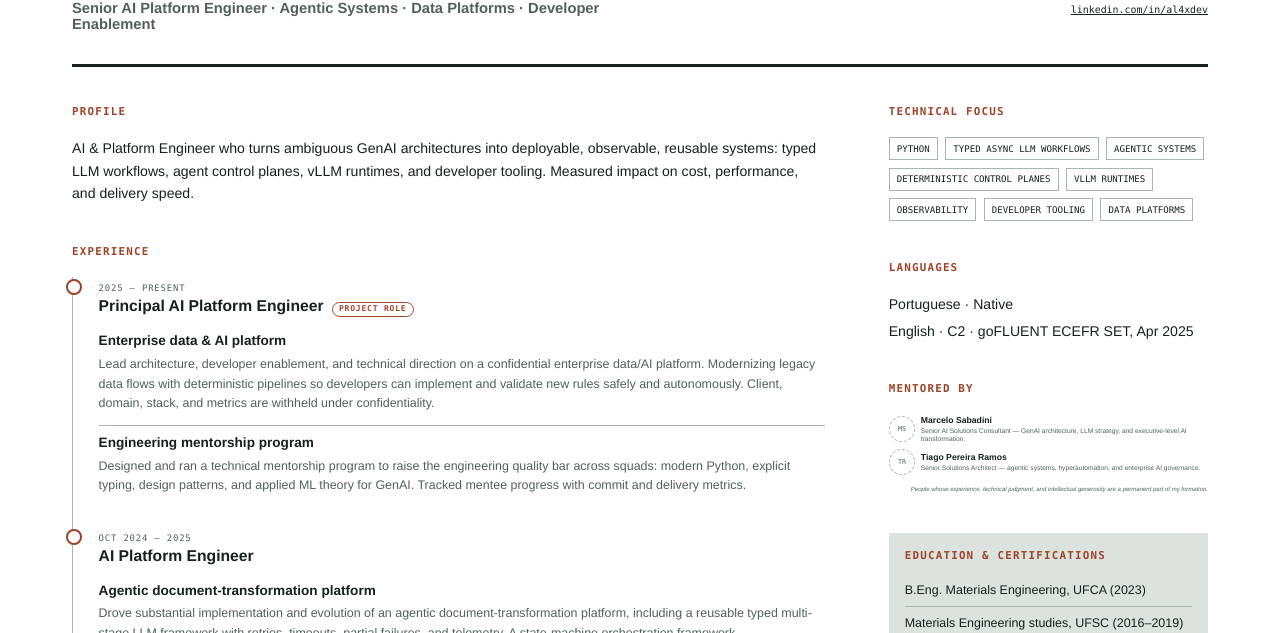
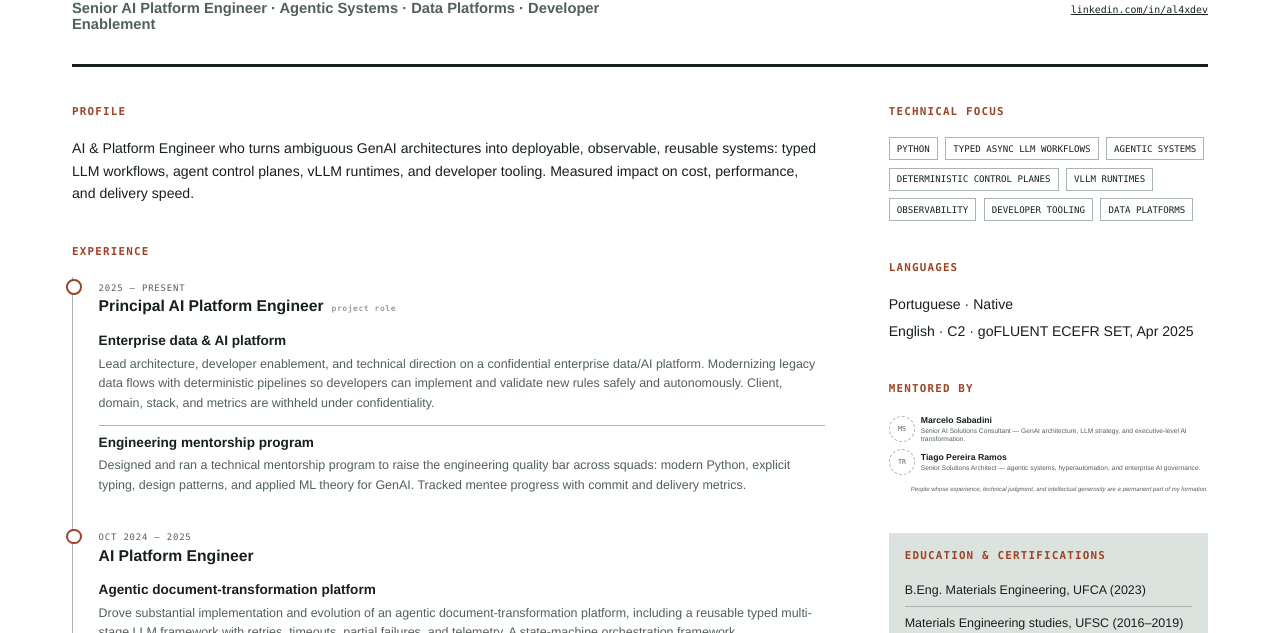
Before and after one commit to al4xdev/al4xdev.github.io, a website: page cv/index.html in a window 1280 px wide. Shown: the part 167-800 px from the top of the page. Drawn offline with Linux system fonts and the light colour scheme.

Commit message:
cv: make project role tag subtle gray instead of red pill

```diff
--- a/cv/styles.css
+++ b/cv/styles.css
@@ -180,14 +180,11 @@ a {
 }
 
 .cv-role-tag {
-  padding: 0.1rem 0.4rem;
-  border: 1px solid var(--copper);
-  border-radius: 999px;
-  color: var(--copper);
+  color: var(--muted);
   font-family: var(--mono);
   font-size: 0.5rem;
-  letter-spacing: 0.1em;
-  text-transform: uppercase;
+  letter-spacing: 0.07em;
+  opacity: 0.6;
 }
 
 .cv-role-projects {
```
